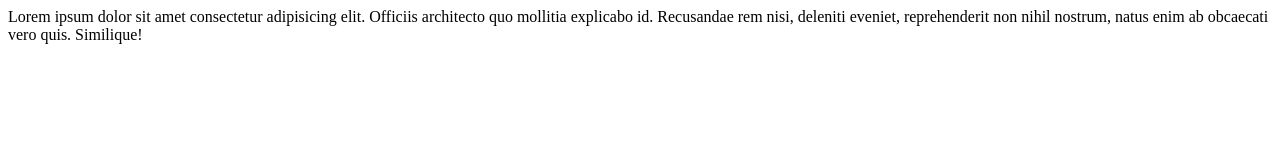
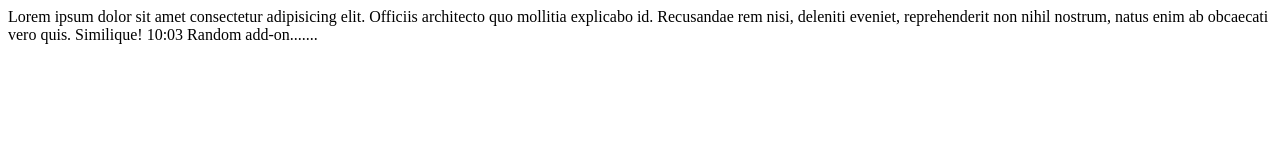
Before and after one commit to Ivankirev39/27jan-test-file, a plain HTML site: page index.html in a window 1280 px wide. Drawn offline with Linux system fonts and the light colour scheme.

Commit message:
Update
Added some random text

```diff
--- a/index.html
+++ b/index.html
@@ -9,5 +9,7 @@
     Lorem ipsum dolor sit amet consectetur adipisicing elit. Officiis architecto quo mollitia explicabo id.
      Recusandae rem nisi, deleniti eveniet, reprehenderit non nihil nostrum,
      natus enim ab obcaecati vero quis. Similique!
+
+     10:03 Random add-on.......
 </body>
 </html>
```
